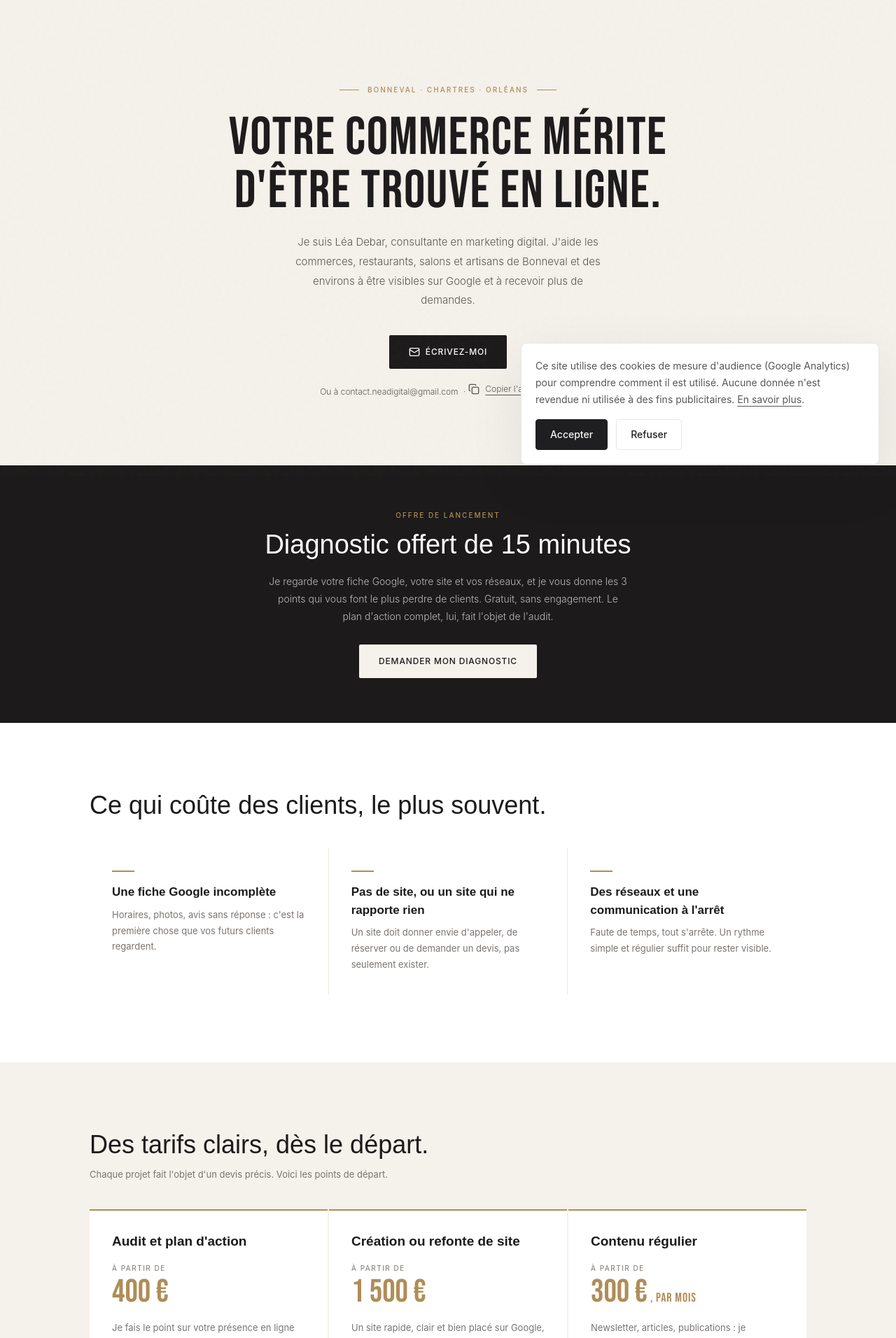
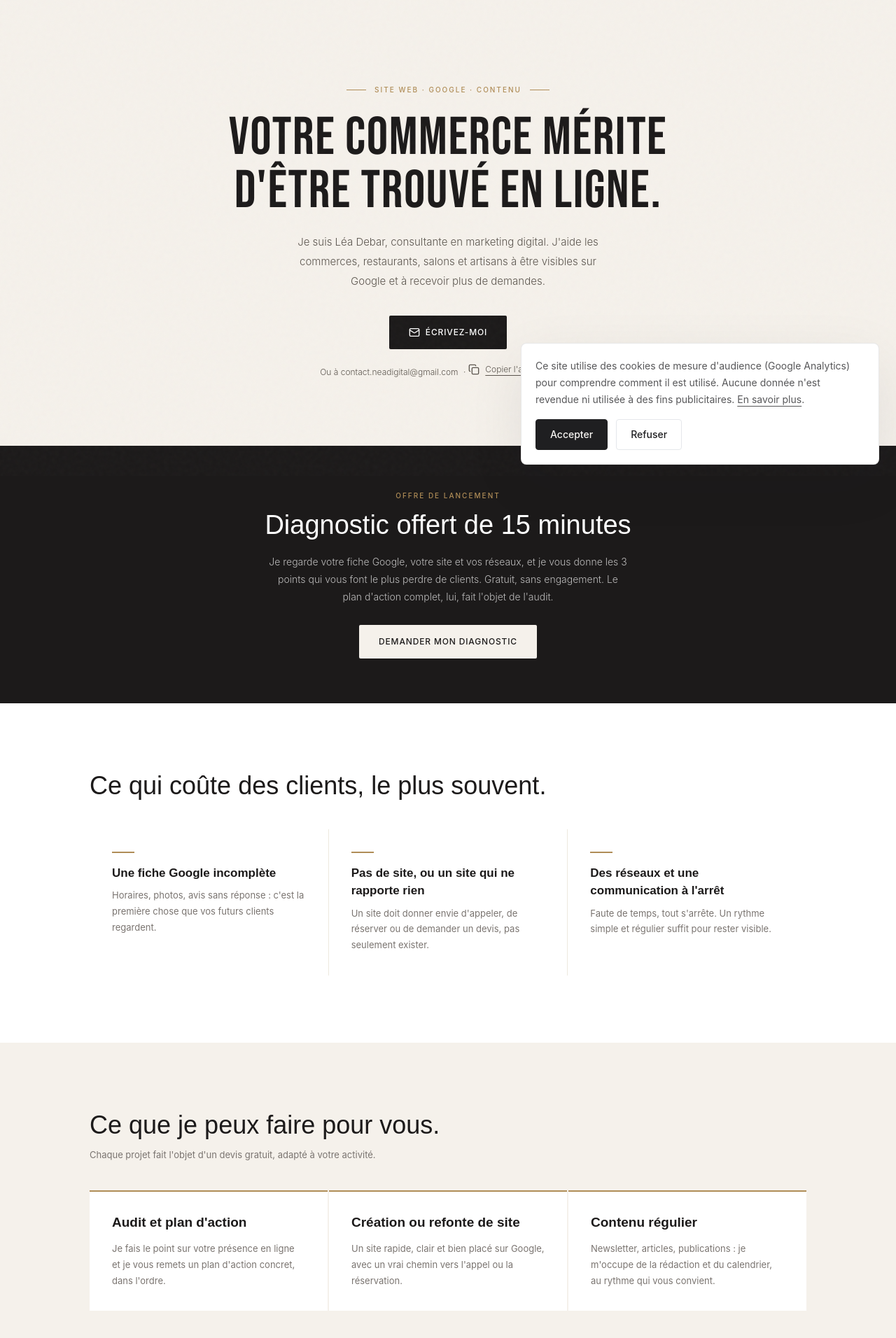
Before and after one commit to leadebar/nea-digital, a Next.js app: page /bonneval in a window 1280 px wide. Shown: the part 120-2032 px from the top of the page at 70% size. Built offline with nearby package versions, Linux system fonts and the light colour scheme; a web font is replaced by a local one.

Commit message:
Page QR : contenu généraliste, sans Bonneval ni prix
Co-Authored-By: Claude Sonnet 5.5 <noreply@anthropic.com>
Claude-Session: https://claude.ai/code/session_01F7AoQ5i455LB4X46cTuEWP

```diff
--- a/app/bonneval/page.tsx
+++ b/app/bonneval/page.tsx
@@ -1,9 +1,9 @@
 import type { Metadata } from "next";
 import { BonnevalView } from "@/components/views/bonneval-view";
 
-const title = "Marketing digital à Bonneval";
+const title = "Marketing digital pour commerces et artisans";
 const description =
-  "Consultante en marketing digital pour les commerces, restaurants, salons et artisans de Bonneval, Châteaudun, Chartres et Orléans. Site web, Google, contenu. Diagnostic offert.";
+  "Consultante en marketing digital pour les commerces, restaurants, salons et artisans. Site web, Google, contenu. Diagnostic offert.";
 
 export const metadata: Metadata = {
   title,
--- a/components/views/bonneval-view.tsx
+++ b/components/views/bonneval-view.tsx
@@ -31,27 +31,20 @@ const painPoints = [
 const offers = [
   {
     name: "Audit et plan d'action",
-    price: "400 €",
-    unit: "à partir de",
     desc: "Je fais le point sur votre présence en ligne et je vous remets un plan d'action concret, dans l'ordre."
   },
   {
     name: "Création ou refonte de site",
-    price: "1 500 €",
-    unit: "à partir de",
     desc: "Un site rapide, clair et bien placé sur Google, avec un vrai chemin vers l'appel ou la réservation."
   },
   {
     name: "Contenu régulier",
-    price: "300 €",
-    suffix: ", PAR MOIS",
-    unit: "à partir de",
-    desc: "Newsletter, articles, publications : je m'occupe de la rédaction et du calendrier. Le tarif dépend du nombre de contenus par mois."
+    desc: "Newsletter, articles, publications : je m'occupe de la rédaction et du calendrier, au rythme qui vous convient."
   }
 ];
 
 const steps = [
-  { num: "01", title: "On se parle", desc: "Un message, un appel ou un passage en boutique, pour comprendre votre activité." },
+  { num: "01", title: "On se parle", desc: "Un message, ou un appel, pour comprendre votre activité." },
   { num: "02", title: "Devis sous 48h", desc: "Une proposition chiffrée, claire, sans engagement." },
   { num: "03", title: "Je m'en occupe", desc: "50 % à la commande, 50 % à la livraison. Un site complet est livré en 2 à 3 semaines." }
 ];
@@ -60,7 +53,7 @@ const faq = [
   {
     question: "Où travaillez-vous ?",
     answer:
-      "À Bonneval et dans les environs (Châteaudun, Cloyes, Brou, Illiers-Combray), ainsi qu'à Chartres et Orléans. Je peux aussi travailler à distance avec vous."
+      "Je travaille à distance, par téléphone, visio et e-mail, avec des commerces et des indépendants dans toute la France."
   },
   {
     question: "J'ai déjà un site, pouvez-vous l'améliorer ?",
@@ -84,7 +77,7 @@ export function BonnevalView() {
           <div className="mb-6 flex items-center justify-center gap-3">
             <span className="h-px w-7 bg-[#B08D57]" />
             <span className="text-[10px] font-medium uppercase tracking-[0.2em] text-[#B08D57]">
-              Bonneval · Chartres · Orléans
+              Site web · Google · Contenu
             </span>
             <span className="h-px w-7 bg-[#B08D57]" />
           </div>
@@ -96,7 +89,7 @@ export function BonnevalView() {
           </h1>
           <p className="mx-auto mb-9 max-w-md text-[15px] font-light leading-[1.85] text-[#5C564F]">
             Je suis Léa Debar, consultante en marketing digital. J'aide les commerces, restaurants, salons et artisans
-            de Bonneval et des environs à être visibles sur Google et à recevoir plus de demandes.
+            à être visibles sur Google et à recevoir plus de demandes.
           </p>
           <div className="flex flex-wrap justify-center gap-3">
             <a
@@ -148,25 +141,18 @@ export function BonnevalView() {
         </div>
       </section>
 
-      {/* OFFRES ET PRIX */}
+      {/* OFFRES */}
       <section className="bg-[#F5F1EB] px-6 py-16 md:px-12 md:py-24">
         <div className="mx-auto max-w-5xl">
           <h2 className="mb-3 text-[clamp(24px,3.2vw,36px)] leading-[1.2] text-[#1C1A1A]" style={heading}>
-            Des tarifs clairs, dès le départ.
+            Ce que je peux faire pour vous.
           </h2>
-          <p className="mb-10 text-[13px] text-[#7A7470]">Chaque projet fait l'objet d'un devis précis. Voici les points de départ.</p>
+          <p className="mb-10 text-[13px] text-[#7A7470]">Chaque projet fait l'objet d'un devis gratuit, adapté à votre activité.</p>
           <div className="grid gap-0.5 md:grid-cols-3">
             {offers.map((o) => (
               <div key={o.name} className="relative bg-white p-8">
                 <span className="absolute left-0 right-0 top-0 h-[2px] bg-[#B08D57]" />
-                <h3 className="mb-4 text-[19px] font-semibold text-[#1C1A1A]" style={heading}>{o.name}</h3>
-                <p className="mb-1 text-[10px] uppercase tracking-[0.15em] text-[#7A7470]">{o.unit}</p>
-                <p className="mb-4 leading-none text-[#B08D57]" style={{ ...display, fontSize: "46px" }}>
-                  {o.price}
-                  {"suffix" in o && o.suffix ? (
-                    <span className="ml-1 text-[18px] tracking-[0.05em]">{o.suffix}</span>
-                  ) : null}
-                </p>
+                <h3 className="mb-3 text-[19px] font-semibold text-[#1C1A1A]" style={heading}>{o.name}</h3>
                 <p className="text-[13px] leading-[1.75] text-[#7A7470]">{o.desc}</p>
               </div>
             ))}
```
